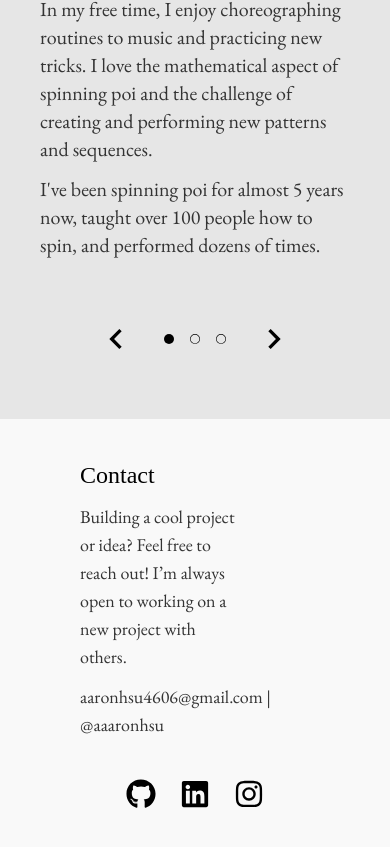
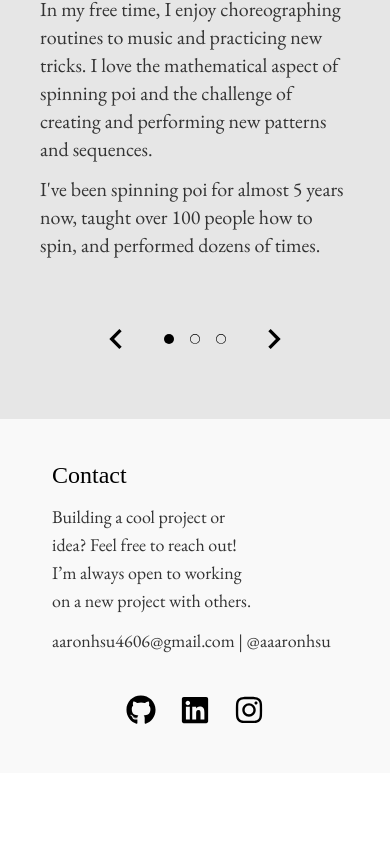
Before and after one commit to pvure/pvure.github.io, a Next.js app: page / in a window 390 px wide. Shown: the part 6259-7106 px from the top of the page. After the commit the page ends 7032 px from the top, so only its background shows below. Built offline with nearby package versions, Linux system fonts and the light colour scheme.

Commit message:
fixed padding on mobile footer

```diff
--- a/src/components/MobileFooter.js
+++ b/src/components/MobileFooter.js
@@ -8,7 +8,7 @@ export default function Footer() {
     return (
         <>
 
-            <div class="flex-col flex justify-between bg-footer p-10">
+            <div class="flex-col flex justify-between bg-footer px-3 py-10">
                 <div class="flex-col px-10">
                     <h1 class="text-2xl text-title-light">Contact</h1>
                     <p class="text-lg text-blurb-light py-3 w-[70%]">Building a cool project or idea? Feel free to reach out! I’m always open to working on a new project with others. </p>
```
